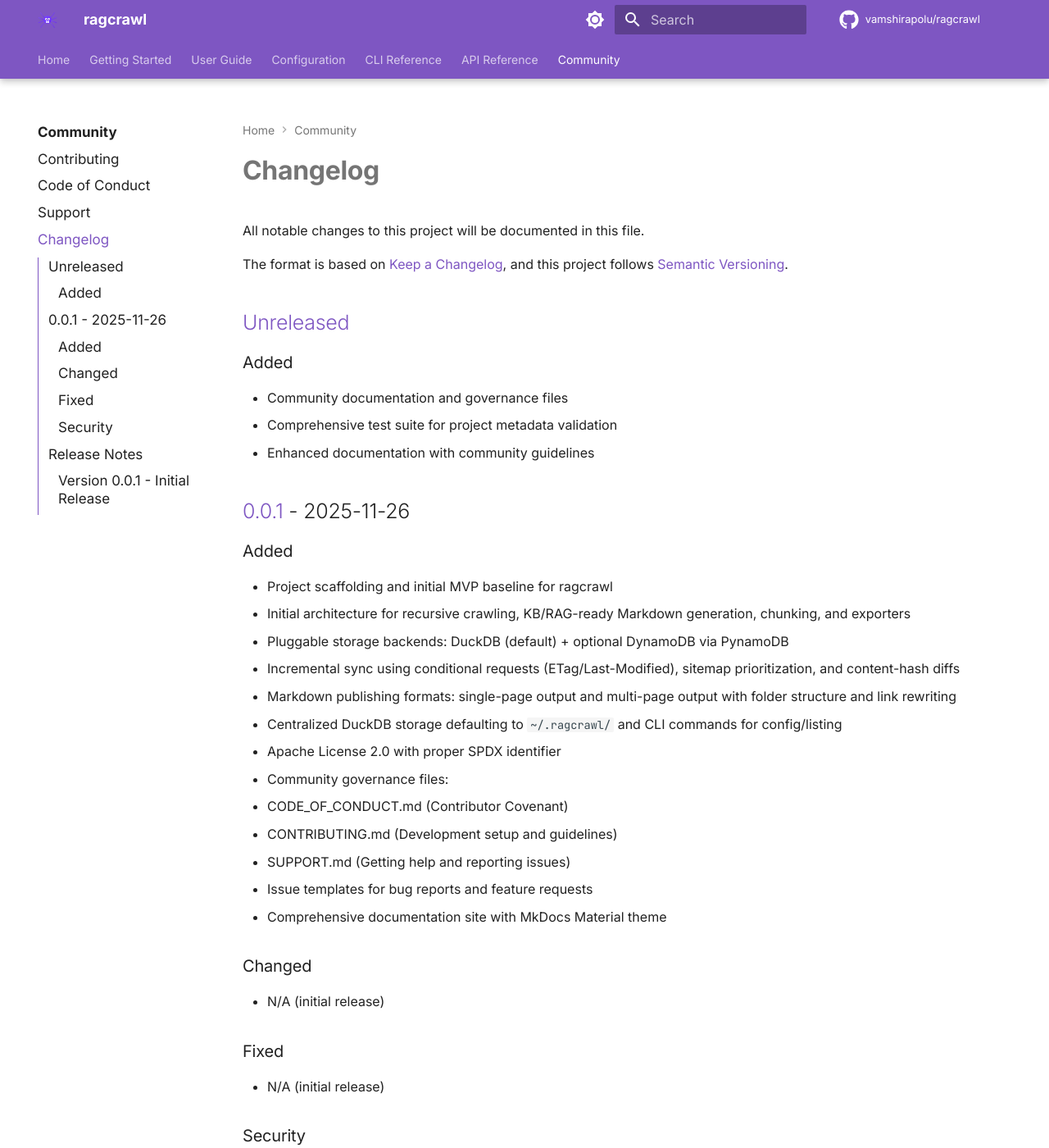
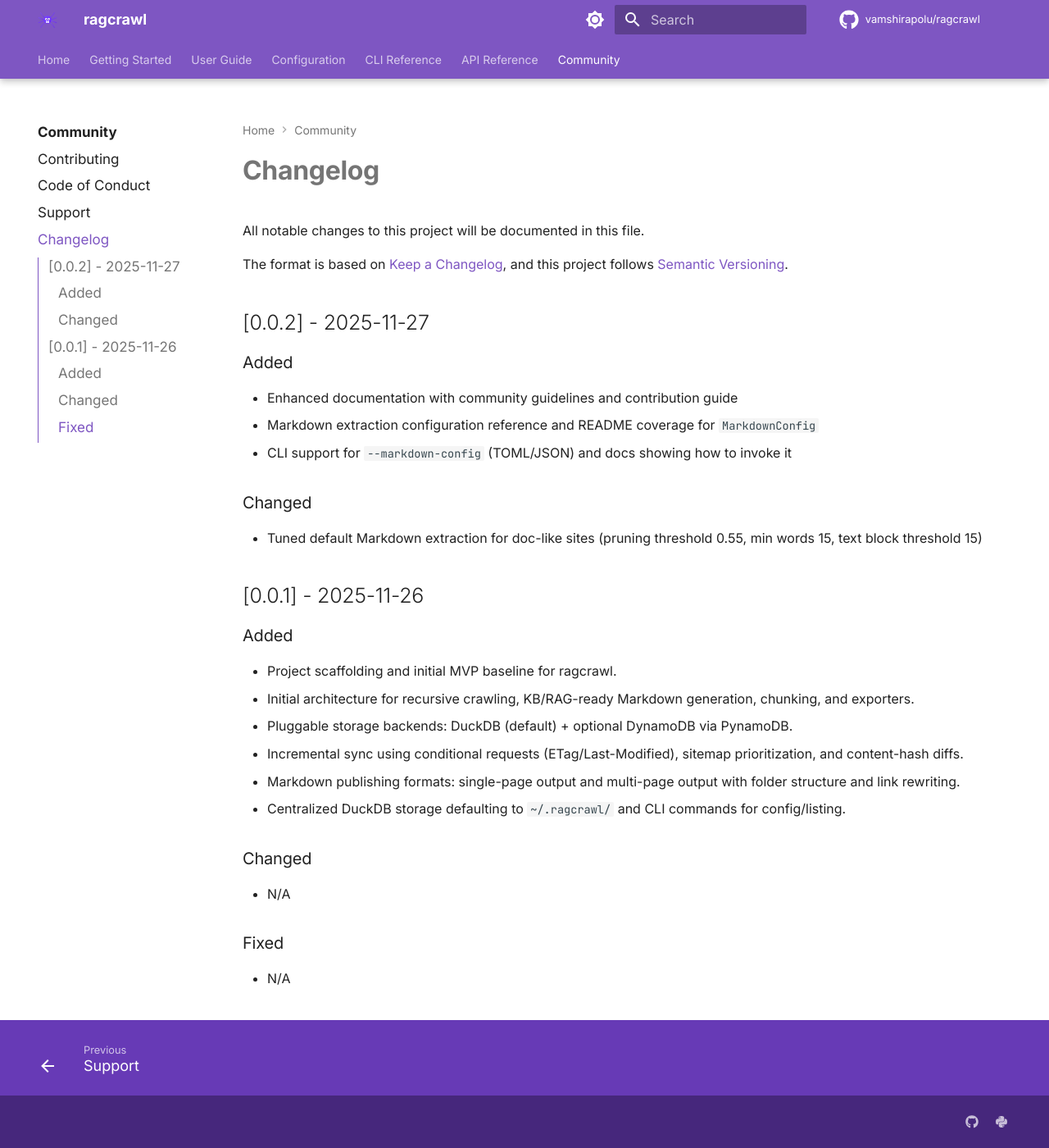
Before and after one commit to vamshirapolu/ragcrawl, an MkDocs documentation site: the page built from docs/community/changelog.md, in a window 1280 px wide and 1400 px high. Shown: the whole window at 82% size. Built offline with MkDocs 1.6.1 and Material for MkDocs 9.7.7, drawn with Linux system fonts in a browser that asks for light colours; comment, search, counter and statistics services are not loaded; the version menu is left out; some of the changed text lies outside the part shown.

Commit message:
documentation update

````diff
--- a/docs/community/changelog.md
+++ b/docs/community/changelog.md
@@ -4,64 +4,27 @@
 
 The format is based on [Keep a Changelog](https://keepachangelog.com/en/1.0.0/), and this project follows [Semantic Versioning](https://semver.org/spec/v2.0.0.html).
 
-## [Unreleased]
+## [0.0.2] - 2025-11-27
 
 ### Added
-- Community documentation and governance files
-- Comprehensive test suite for project metadata validation
-- Enhanced documentation with community guidelines
+- Enhanced documentation with community guidelines and contribution guide
+- Markdown extraction configuration reference and README coverage for `MarkdownConfig`
+- CLI support for `--markdown-config` (TOML/JSON) and docs showing how to invoke it
+
+### Changed
+- Tuned default Markdown extraction for doc-like sites (pruning threshold 0.55, min words 15, text block threshold 15)
 
 ## [0.0.1] - 2025-11-26
-
 ### Added
-- Project scaffolding and initial MVP baseline for ragcrawl
-- Initial architecture for recursive crawling, KB/RAG-ready Markdown generation, chunking, and exporters
-- Pluggable storage backends: DuckDB (default) + optional DynamoDB via PynamoDB
-- Incremental sync using conditional requests (ETag/Last-Modified), sitemap prioritization, and content-hash diffs
-- Markdown publishing formats: single-page output and multi-page output with folder structure and link rewriting
-- Centralized DuckDB storage defaulting to `~/.ragcrawl/` and CLI commands for config/listing
-- Apache License 2.0 with proper SPDX identifier
-- Community governance files:
-  - CODE_OF_CONDUCT.md (Contributor Covenant)
-  - CONTRIBUTING.md (Development setup and guidelines)
-  - SUPPORT.md (Getting help and reporting issues)
-  - Issue templates for bug reports and feature requests
-- Comprehensive documentation site with MkDocs Material theme
+- Project scaffolding and initial MVP baseline for ragcrawl.
+- Initial architecture for recursive crawling, KB/RAG-ready Markdown generation, chunking, and exporters.
+- Pluggable storage backends: DuckDB (default) + optional DynamoDB via PynamoDB.
+- Incremental sync using conditional requests (ETag/Last-Modified), sitemap prioritization, and content-hash diffs.
+- Markdown publishing formats: single-page output and multi-page output with folder structure and link rewriting.
+- Centralized DuckDB storage defaulting to `~/.ragcrawl/` and CLI commands for config/listing.
 
 ### Changed
-- N/A (initial release)
+- N/A
 
 ### Fixed
-- N/A (initial release)
-
-### Security
-- N/A (initial release)
-
----
-
-## Release Notes
-
-### Version 0.0.1 - Initial Release
-
-This is the first public release of ragcrawl, a recursive website crawler designed to produce LLM-ready knowledge base artifacts.
-
-**Key Features:**
-- Recursive crawling with pattern-based filtering
-- Clean Markdown extraction optimized for RAG pipelines
-- Incremental sync with change detection
-- Pluggable storage (DuckDB and DynamoDB)
-- Built-in chunking strategies
-- CLI and Python API
-
-**Getting Started:**
-```bash
-pip install ragcrawl
-ragcrawl crawl https://docs.example.com --max-pages 100
-```
-
-See the [documentation](https://vamshirapolu.github.io/ragcrawl) for more details.
-
----
-
-[Unreleased]: https://github.com/vamshirapolu/ragcrawl/compare/v0.0.1...HEAD
-[0.0.1]: https://github.com/vamshirapolu/ragcrawl/releases/tag/v0.0.1
+- N/A
--- a/mkdocs.yml
+++ b/mkdocs.yml
@@ -195,4 +195,4 @@
 extra_css:
   - stylesheets/extra.css
 
-copyright: Copyright &copy; 2025 Vamshi Rapolu and contributors
+copyright: ""
````
